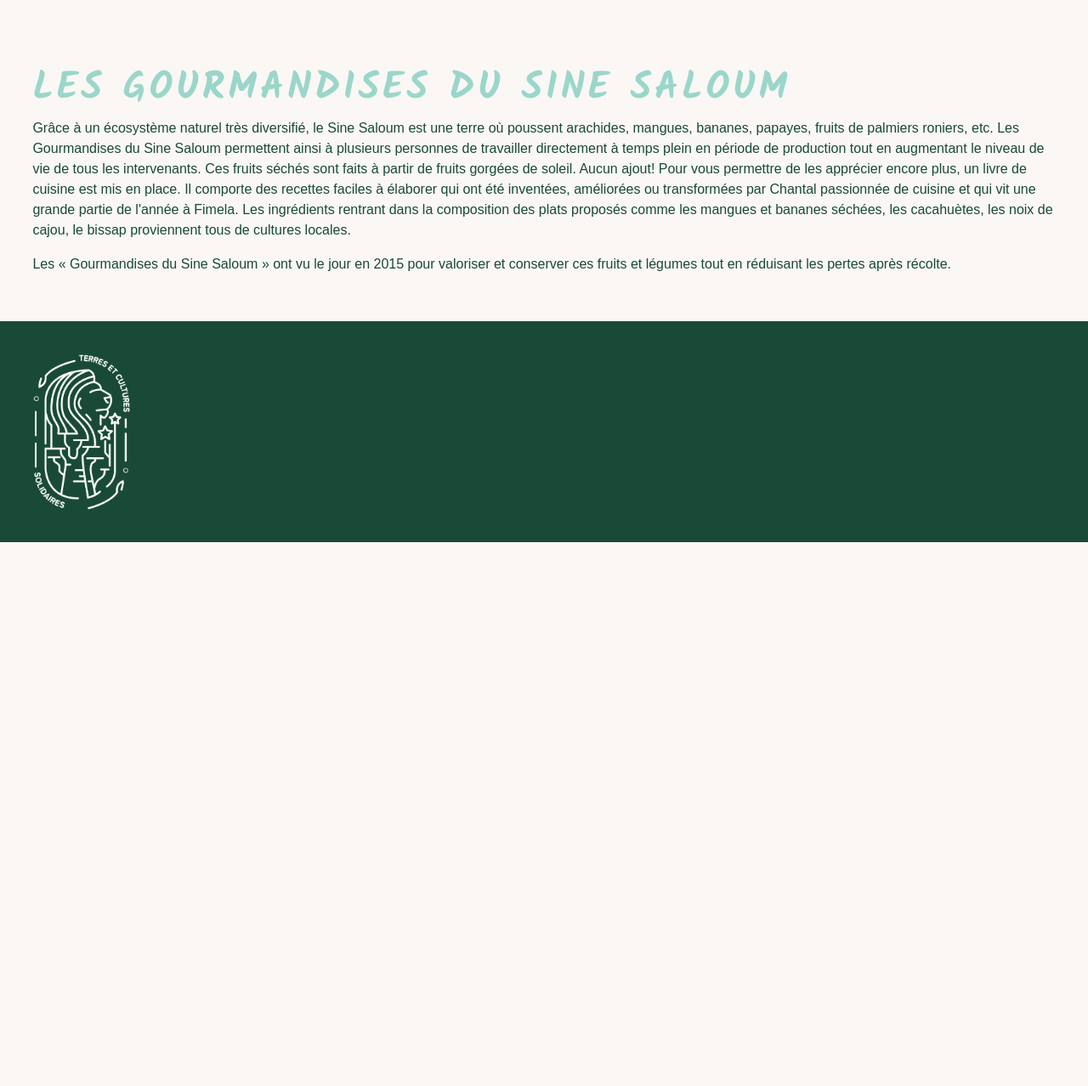
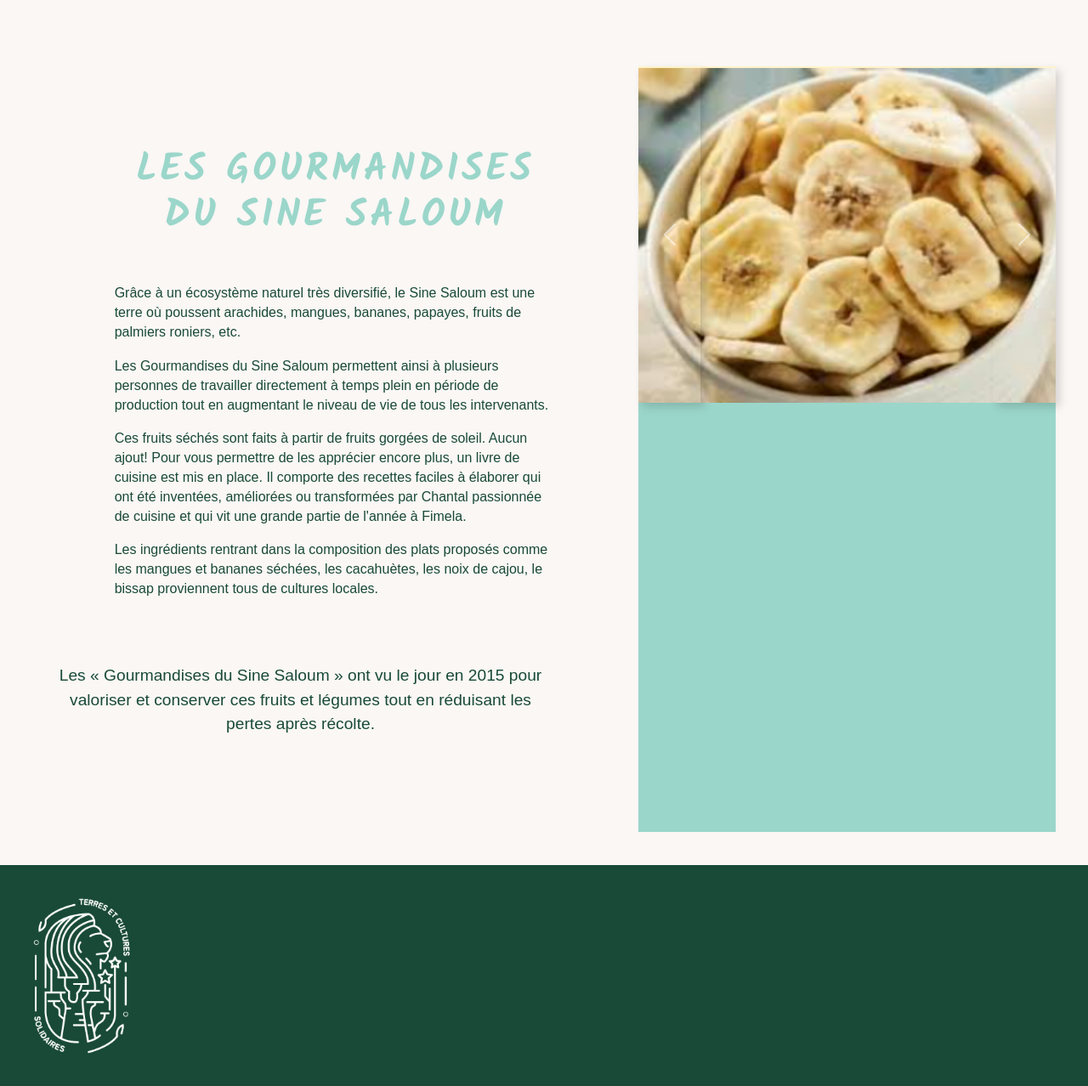
Before and after one commit to DarwinAngolaR/TCSSoutenance, a Symfony app: template templates/accueil_tcs/nos_actions.html.twig in a window 1280 px wide. Shown: the part 4917-6195 px from the top of the page at 85% size. Before the commit the page ends 5555 px from the top, so only its background shows below. Run offline with Twig, Linux system fonts and the light colour scheme; the template is opened without the code that fills it, so the values that code supplies are empty; some libraries are stand-ins or nearby versions; some web fonts are replaced.

Commit message:
css gourmandises

```diff
--- a/public/style/style.css
+++ b/public/style/style.css
@@ -625,3 +625,29 @@ button{
 }
 
 /* GOURMANDISES */
+
+.line_height{
+    line-height: 1.8vw;
+}
+
+.space_bottom{
+    margin-bottom: 10%;
+}
+
+.block_gourmand{
+    width: 45%;
+}
+
+.block_gourmanGauche{
+    width: 60%;
+    padding: 8%;
+}
+
+.text_gourman{
+    font-size: 1.5vw;
+    font-weight: 500;
+    margin-top: 6vw;
+    width: 115%;
+    text-align: center;
+    margin-left: -10vh;
+}
--- a/templates/accueil_tcs/nos_actions.html.twig
+++ b/templates/accueil_tcs/nos_actions.html.twig
@@ -127,11 +127,52 @@
 
 {# GOURMANDISES #}
 <section class="padding display_flex">
-	<div>
-		<h2 class="titre text_blue">les gourmandises du sine saloum</h2>
-		<p class=" text_vert">Grâce à un écosystème naturel très diversifié, le Sine Saloum est une terre où poussent arachides, mangues, bananes, papayes, fruits de palmiers roniers, etc. Les Gourmandises du Sine Saloum permettent ainsi à plusieurs personnes de travailler directement à temps plein en période de production tout en augmentant le niveau de vie de tous les intervenants. Ces fruits séchés sont faits à partir de fruits gorgées de soleil. Aucun ajout! Pour vous permettre de les apprécier encore plus, un livre de cuisine est mis en place. Il comporte des recettes faciles à élaborer qui ont été inventées, améliorées ou transformées par Chantal passionnée de cuisine et qui vit une grande partie de l'année à Fimela. Les ingrédients rentrant dans la composition des plats proposés comme les mangues et bananes séchées, les cacahuètes, les noix de cajou, le bissap proviennent tous de cultures locales.
-		</p>
-		<p class="text_vert">Les « Gourmandises du Sine Saloum » ont vu le jour en 2015 pour valoriser et conserver ces fruits et légumes tout en réduisant les pertes après récolte.</p>
+	<div class="block_gourmanGauche">
+		<h2 class="titre text_blue text_center space_bottom">les gourmandises du sine saloum</h2>
+		<div class="text_vert line_height">
+			<p>Grâce à un écosystème naturel très diversifié, le Sine Saloum est une terre où poussent arachides, mangues, bananes, papayes, fruits de palmiers roniers, etc.
+			</p>
+			<p>Les Gourmandises du Sine Saloum permettent ainsi à plusieurs personnes de travailler directement à temps plein en période de production tout en augmentant le niveau de vie de tous les intervenants.
+			</p>
+			<p>Ces fruits séchés sont faits à partir de fruits gorgées de soleil. Aucun ajout! Pour vous permettre de les apprécier encore plus, un livre de cuisine est mis en place. Il comporte des recettes faciles à élaborer qui ont été inventées, améliorées ou transformées par Chantal passionnée de cuisine et qui vit une grande partie de l'année à Fimela.
+			</p>
+			<p>Les ingrédients rentrant dans la composition des plats proposés comme les mangues et bananes séchées, les cacahuètes, les noix de cajou, le bissap proviennent tous de cultures locales.
+			</p>
+		</div>
+		<p class="text_vert text_gourman">Les « Gourmandises du Sine Saloum » ont vu le jour en 2015 pour valoriser et conserver ces fruits et légumes tout en réduisant les pertes après récolte.</p>
 	</div>
-	<div class="background_bleu"></div>
+	<div class="background_bleu block_gourman">
+		<div class="width_slider">
+			<div id="carouselExampleControls" class="carousel slide" data-bs-ride="carousel">
+				<div class="carousel-inner">
+					<div class="carousel-item active">
+						<img src="/img/Bananes.png" class="d-block w-100" alt="Bananes">
+					</div>
+					<div class="carousel-item">
+						<img src="/img/Bissap.png" class="d-block w-100" alt="Bissap">
+					</div>
+					<div class="carousel-item">
+						<img src="/img/Kinkeliba.png" class="d-block w-100" alt="Kinkeliba">
+					</div>
+					<div class="carousel-item">
+						<img src="/img/Mangues.png" class="d-block w-100" alt="Mangues">
+					</div>
+					<div class="carousel-item">
+						<img src="/img/Moringa.png" class="d-block w-100" alt="Moringa">
+					</div>
+					<div class="carousel-item">
+						<img src="/img/Noix_de_cajou.png" class="d-block w-100" alt="Noix de cajou">
+					</div>
+				</div>
+				<button class="carousel-control-prev" type="button" data-bs-target="#carouselExampleControls" data-bs-slide="prev">
+					<span class="carousel-control-prev-icon" aria-hidden="true"></span>
+					<span class="visually-hidden">Previous</span>
+				</button>
+				<button class="carousel-control-next" type="button" data-bs-target="#carouselExampleControls" data-bs-slide="next">
+					<span class="carousel-control-next-icon" aria-hidden="true"></span>
+					<span class="visually-hidden">Next</span>
+				</button>
+			</div>
+		</div>
+	</div>
 </section>{% endblock %}
```
Also changed, not shown: public/img/Bananes.png (added), public/img/Bissap.png (added), public/img/Kinkeliba.png (added), public/img/Mangues.png (added), public/img/Moringa.png (added), public/img/Noix_de_cajou.png (added), 2 other files.
